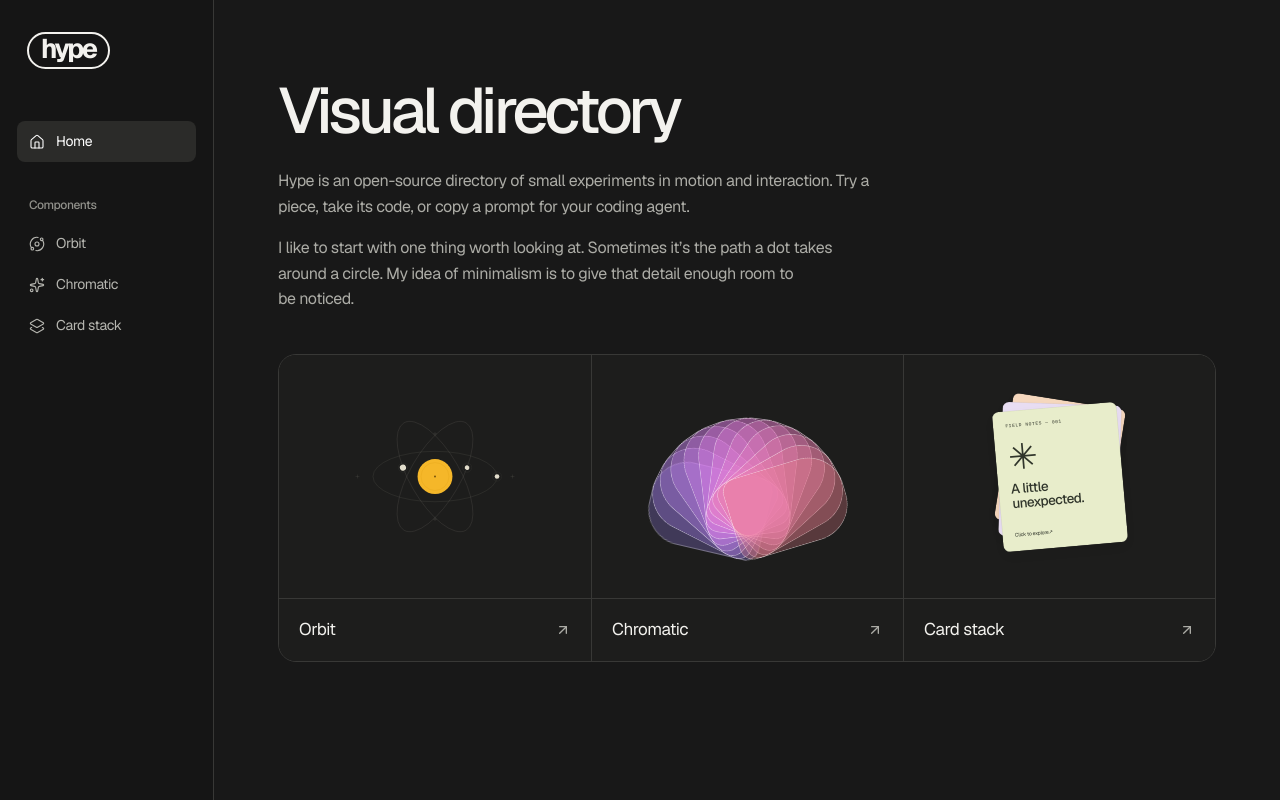
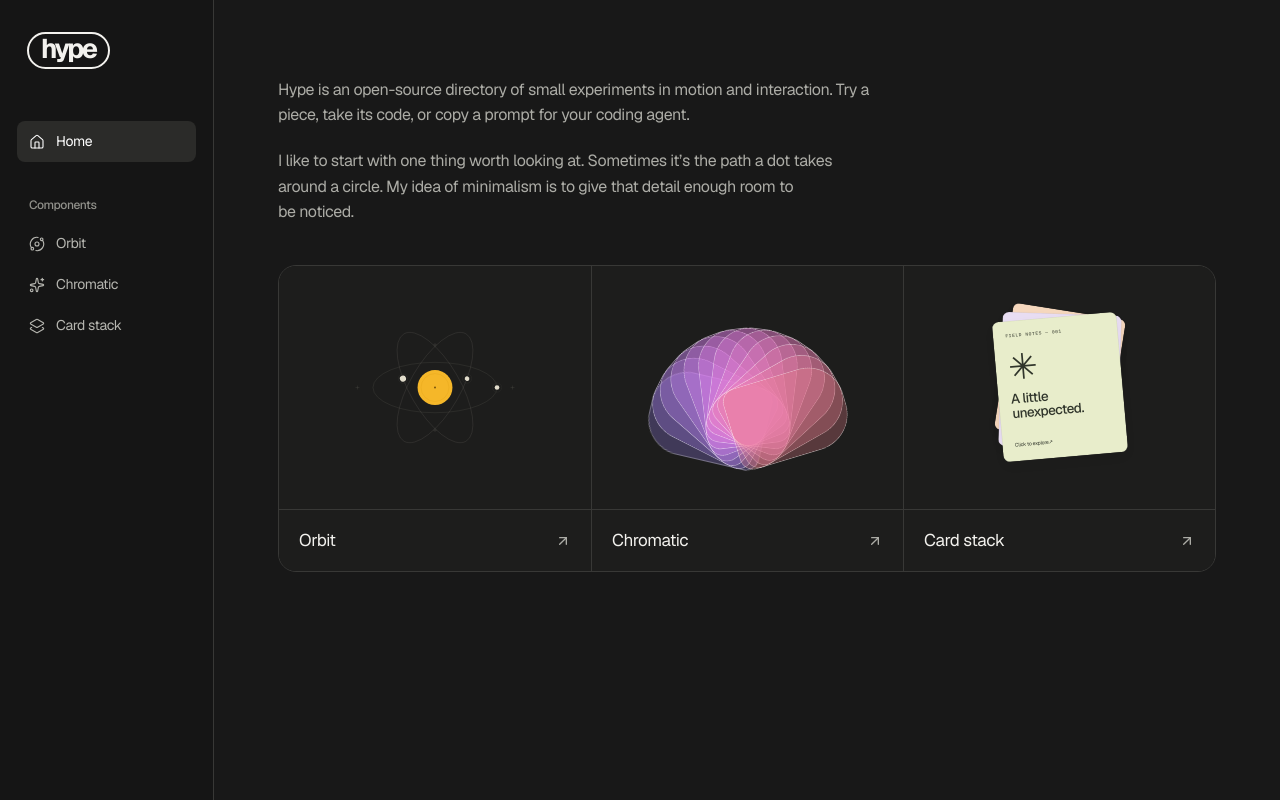
Before and after one commit to yash-dot-com/hyper, a Next.js app: page / in a window 1280 px wide. Built offline with nearby package versions, Linux system fonts and the light colour scheme.

Commit message:
Remove home heading and space introduction paragraphs

```diff
--- a/src/app/globals.css
+++ b/src/app/globals.css
@@ -179,12 +179,17 @@ h1 {font-weight:500;font-size:clamp(40px,5vw,72px);letter-spacing:-.065em;line-h
 
 .component-description { max-width: 54ch; margin: 0; padding-block-end: 24px; text-align: start; text-wrap: pretty; color: var(--quiet); font-size: 16px; line-height: 1.6; letter-spacing: -.015em; }
 
+.directory-intro {
+  display: grid;
+  gap: 1.25rem;
+  max-width: 56ch;
+  padding-block-end: clamp(1.75rem, 4vw, 2.5rem);
+}
 .directory-intro p {
-  max-width: 56ch;
-  margin-top: 1rem;
+  margin: 0;
   color: var(--quiet);
   font-size: 1rem;
   line-height: 1.6;
   text-wrap: pretty;
 }
-.directory-intro h1 + p { margin-top: 1.5rem; }
+.directory-intro + .gallery { margin-top: 0; }
--- a/src/components/showcase.tsx
+++ b/src/components/showcase.tsx
@@ -99,7 +99,6 @@ export function Showcase({ sources, highlighted }: { sources: string[]; highligh
     <main className="canvas" key={slug}>
       {index < 0 ? <>
         <header className="directory-intro">
-          <h1>Visual directory</h1>
           <p>Hype is an open-source directory of small experiments in motion and interaction. Try a piece, take its code, or copy a prompt for your coding agent.</p>
           <p>I like to start with one thing worth looking at. Sometimes it’s the path a dot takes around a circle. My idea of minimalism is to give that detail enough room to be noticed.</p>
         </header>
```
